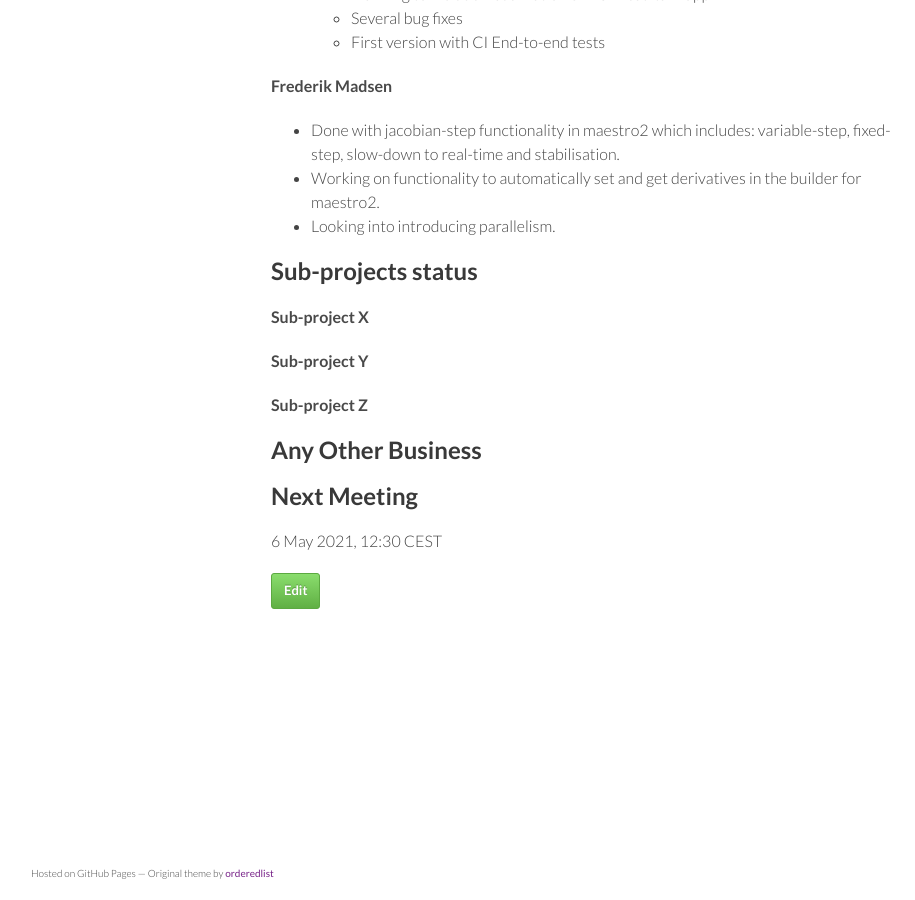
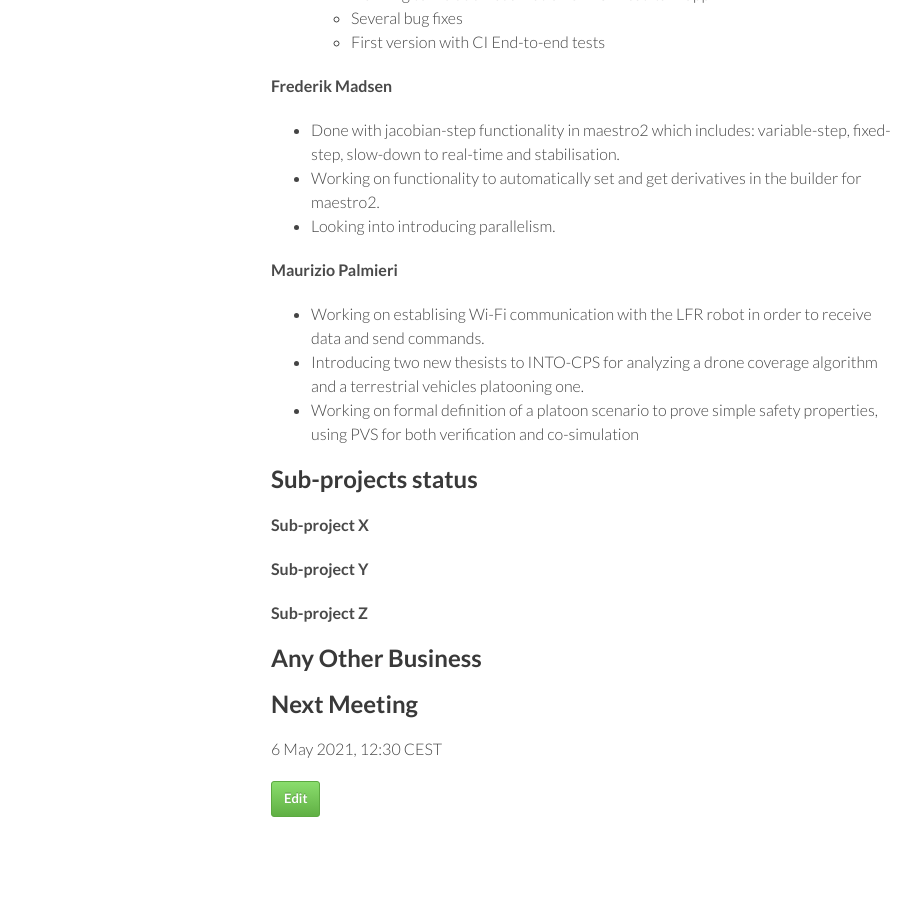
Before and after one commit to digitaltwincentre/digitaltwincentre.github.io, a Jekyll site: the page built from _biweeklies/Biweekly-38.md, in a window 1280 px wide and 900 px high, scrolled down 1235 px. Shown: the whole window, without its empty margins (179-1094 px from the left). Built offline with Jekyll 4.4.1, drawn with Linux system fonts in a browser that asks for light colours; nearby versions of some CDN libraries.

Commit message:
Update Biweekly-38.md

```diff
--- a/_biweeklies/Biweekly-38.md
+++ b/_biweeklies/Biweekly-38.md
@@ -58,6 +58,12 @@ date: 20 April 2021, 1300 CEST
 * Working on functionality to automatically set and get derivatives in the builder for maestro2.
 * Looking into introducing parallelism.
 
+
+#### Maurizio Palmieri
+* Working on establising Wi-Fi communication with the LFR robot in order to receive data and send commands.
+* Introducing two new thesists to INTO-CPS for analyzing a drone coverage algorithm and a terrestrial vehicles platooning one.
+* Working on formal definition of a platoon scenario to prove simple safety properties, using PVS for both verification and co-simulation
+
 ## Sub-projects status
 
 
```
